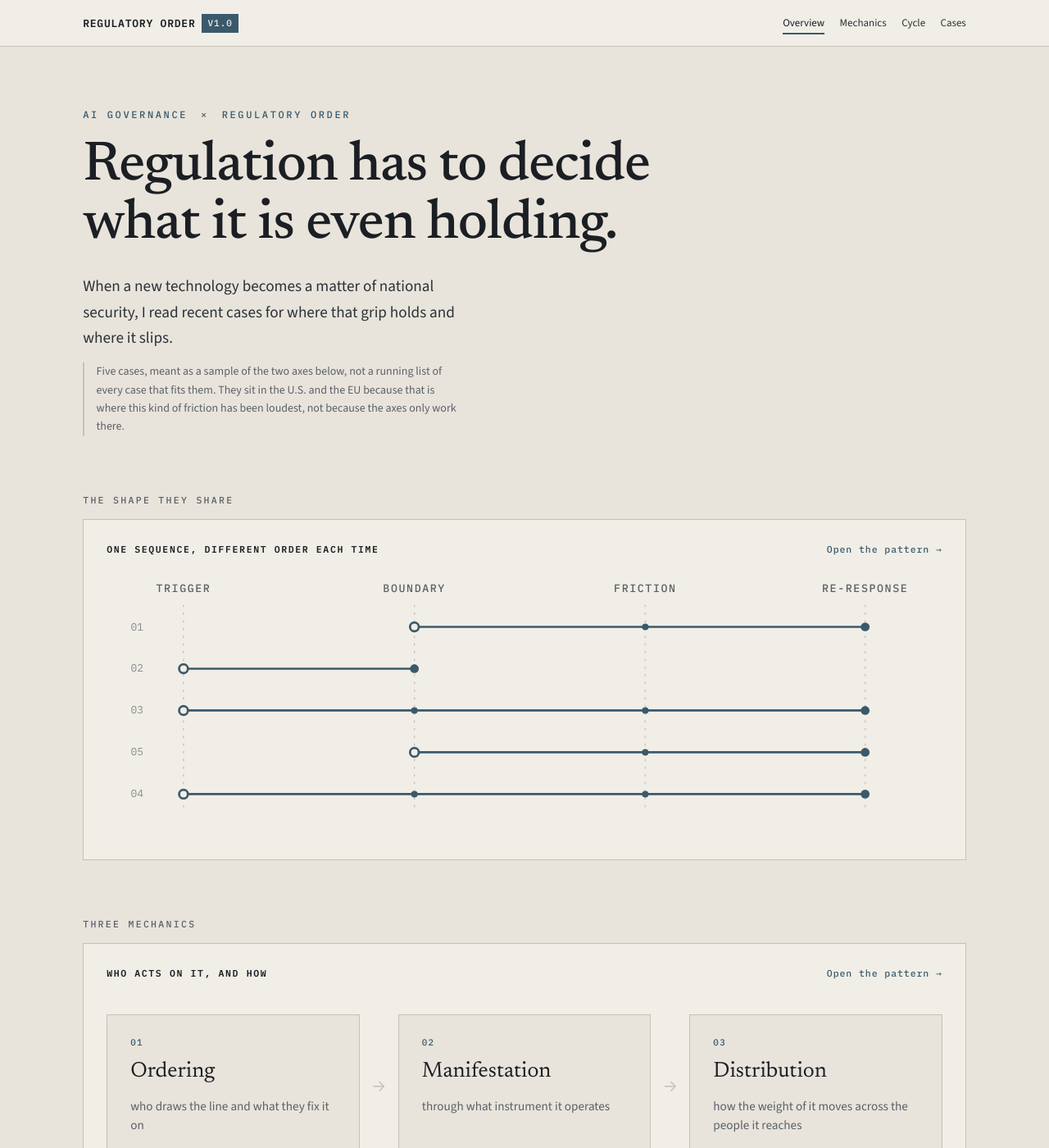
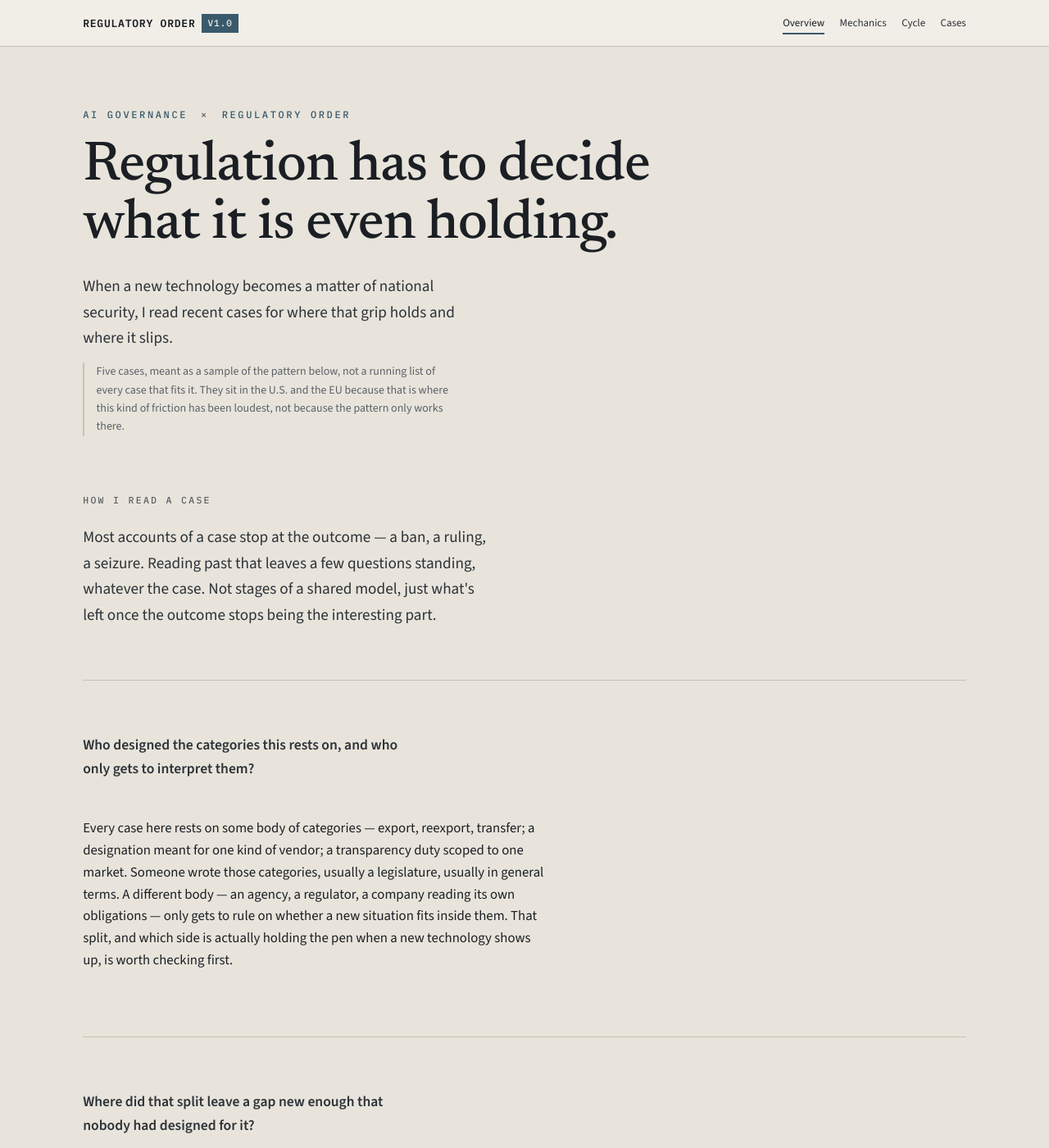
Before and after one commit to GaeunLim01/regulatory-order, a Jekyll site: the page built from index.html, in a window 1280 px wide and 1400 px high. Shown: the whole window at 82% size. Built offline with Jekyll 4.4.1, drawn with Linux system fonts in a browser that asks for light colours; some of the changed text lies outside the part shown.

Commit message:
Add files via upload

```diff
--- a/index.html
+++ b/index.html
@@ -13,100 +13,33 @@ description: How export-control and national-security rules try to hold a new te
       <h1 class="cov-title">Regulation has to decide what it is even holding.</h1>
     </div>
     <p class="cov-standfirst">When a new technology becomes a matter of national security, I read recent cases for where that grip holds and where it slips.</p>
-    <p class="note">Five cases, meant as a sample of the two axes below, not a running list of every case that fits them. They sit in the U.S. and the EU because that is where this kind of friction has been loudest, not because the axes only work there.</p>
+    <p class="note">Five cases, meant as a sample of the pattern below, not a running list of every case that fits it. They sit in the U.S. and the EU because that is where this kind of friction has been loudest, not because the pattern only works there.</p>
 
-    <!-- 2 · signature: the trace-field (links to cycle) -->
+    <!-- 2 · why read it this way -->
     <div class="cov-block">
-      <p class="cov-block__head">The shape they share</p>
-      <a class="cov-field" href="{{ '/framework/cycle/' | relative_url }}" aria-label="One sequence, entered in a different order each time. Open the full pattern.">
-        <span class="cov-field__cap">
-          <b>ONE SEQUENCE, DIFFERENT ORDER EACH TIME</b>
-          <span class="cov-field__go">Open the pattern →</span>
-        </span>
-        <svg viewBox="0 0 760 250" role="img" aria-label="Four stages, Trigger, Boundary, Friction, Re-response, with five case paths running across them at different entry points.">
-          <!-- stage guides -->
-          <g>
-            <line class="tf-guide" x1="70"  y1="40" x2="70"  y2="226"/>
-            <line class="tf-guide" x1="280" y1="40" x2="280" y2="226"/>
-            <line class="tf-guide" x1="490" y1="40" x2="490" y2="226"/>
-            <line class="tf-guide" x1="690" y1="40" x2="690" y2="226"/>
-            <text class="tf-stage" x="70"  y="28" text-anchor="middle">TRIGGER</text>
-            <text class="tf-stage" x="280" y="28" text-anchor="middle">BOUNDARY</text>
-            <text class="tf-stage" x="490" y="28" text-anchor="middle">FRICTION</text>
-            <text class="tf-stage" x="690" y="28" text-anchor="middle">RE-RESPONSE</text>
-          </g>
-          <!-- lane labels -->
-          <g>
-            <text class="tf-lane" x="22" y="63">01</text>
-            <text class="tf-lane" x="22" y="101">02</text>
-            <text class="tf-lane" x="22" y="139">03</text>
-            <text class="tf-lane" x="22" y="177">05</text>
-            <text class="tf-lane" x="22" y="215">04</text>
-          </g>
-          <!-- traces -->
-          <g class="tf-trace" data-case="1">
-            <polyline points="280,60 490,60 690,60"/>
-            <circle class="tf-node" cx="280" cy="60" r="4"/>
-            <circle class="tf-node--end" cx="490" cy="60" r="3"/>
-            <circle class="tf-node--end" cx="690" cy="60" r="4"/>
-          </g>
-          <g class="tf-trace" data-case="2">
-            <polyline points="70,98 280,98"/>
-            <circle class="tf-node" cx="70" cy="98" r="4"/>
-            <circle class="tf-node--end" cx="280" cy="98" r="4"/>
-          </g>
-          <g class="tf-trace" data-case="3">
-            <polyline points="70,136 280,136 490,136 690,136"/>
-            <circle class="tf-node" cx="70" cy="136" r="4"/>
-            <circle class="tf-node--end" cx="280" cy="136" r="3"/>
-            <circle class="tf-node--end" cx="490" cy="136" r="3"/>
-            <circle class="tf-node--end" cx="690" cy="136" r="4"/>
-          </g>
-          <g class="tf-trace" data-case="5">
-            <polyline points="280,174 490,174 690,174"/>
-            <circle class="tf-node" cx="280" cy="174" r="4"/>
-            <circle class="tf-node--end" cx="490" cy="174" r="3"/>
-            <circle class="tf-node--end" cx="690" cy="174" r="4"/>
-          </g>
-          <g class="tf-trace" data-case="4">
-            <polyline points="70,212 280,212 490,212 690,212"/>
-            <circle class="tf-node" cx="70" cy="212" r="4"/>
-            <circle class="tf-node--end" cx="280" cy="212" r="3"/>
-            <circle class="tf-node--end" cx="490" cy="212" r="3"/>
-            <circle class="tf-node--end" cx="690" cy="212" r="4"/>
-          </g>
-        </svg>
-      </a>
-    </div>
+      <p class="cov-block__head">How I read a case</p>
+      <p class="cov-standfirst">Most accounts of a case stop at the outcome — a ban, a ruling, a seizure. Reading past that leaves a few questions standing, whatever the case. Not stages of a shared model, just what's left once the outcome stops being the interesting part.</p>
 
-    <!-- 3 · three mechanics (single link, matches the cycle block above) -->
-    <div class="cov-block">
-      <p class="cov-block__head">Three mechanics</p>
-      <a class="cov-field" href="{{ '/framework/mechanics/' | relative_url }}" aria-label="Three mechanics: Ordering, Manifestation, Distribution. Open the full pattern.">
-        <span class="cov-field__cap">
-          <b>WHO ACTS ON IT, AND HOW</b>
-          <span class="cov-field__go">Open the pattern &#8594;</span>
-        </span>
-        <div class="cov-mech">
-          <div class="cov-mech__item">
-            <span class="cov-mech__num">01</span>
-            <span class="cov-mech__name">Ordering</span>
-            <span class="cov-mech__note">who draws the line and what they fix it on</span>
-          </div>
-          <span class="cov-mech__arrow" aria-hidden="true">&#8594;</span>
-          <div class="cov-mech__item">
-            <span class="cov-mech__num">02</span>
-            <span class="cov-mech__name">Manifestation</span>
-            <span class="cov-mech__note">through what instrument it operates</span>
-          </div>
-          <span class="cov-mech__arrow" aria-hidden="true">&#8594;</span>
-          <div class="cov-mech__item">
-            <span class="cov-mech__num">03</span>
-            <span class="cov-mech__name">Distribution</span>
-            <span class="cov-mech__note">how the weight of it moves across the people it reaches</span>
-          </div>
+      <div class="lens-section">
+        <p class="lens-dek" style="font-size:1.1rem; font-weight:600;">Who designed the categories this rests on, and who only gets to interpret them?</p>
+        <div class="lens-body">
+          <p>Every case here rests on some body of categories — export, reexport, transfer; a designation meant for one kind of vendor; a transparency duty scoped to one market. Someone wrote those categories, usually a legislature, usually in general terms. A different body — an agency, a regulator, a company reading its own obligations — only gets to rule on whether a new situation fits inside them. That split, and which side is actually holding the pen when a new technology shows up, is worth checking first.</p>
         </div>
-      </a>
+      </div>
+
+      <div class="lens-section">
+        <p class="lens-dek" style="font-size:1.1rem; font-weight:600;">Where did that split leave a gap new enough that nobody had designed for it?</p>
+        <div class="lens-body">
+          <p>New technology tends to sit outside whatever was designed, not because anyone missed it, but because designing for something before it exists isn't really possible. A chip reachable without moving. A model whose weights might need policing on their own. An access request no category was written for. The interesting gaps are the ones neither the designer nor the interpreter actually built for.</p>
+        </div>
+      </div>
+
+      <div class="lens-section">
+        <p class="lens-dek" style="font-size:1.2rem; font-weight:700;">What did each actor do into that gap — and where does what they meant to do come apart from what actually happened, and who ends up carrying the difference?</p>
+        <div class="lens-body">
+          <p>This is where a case actually lives. Once a gap exists, actors move into it: an agency short on statutory authority races ahead of the legislature anyway; a company picks the cheaper global fix over the narrower legal one; an individual routes a shipment through the seam between two definitions. Almost none of them land the outcome they were aiming for. The rule built to hold a company catches an employee instead. A tool built to flag foreign ownership gets pointed at a domestic policy dispute. A label meant for one market becomes the default everywhere because matching it exactly costs more than exceeding it. Somebody, every time, ends up holding a difference they didn't sign up for.</p>
+        </div>
+      </div>
     </div>
 
     <!-- 4 · five cases -->
```
Also changed, not shown: other parts of index.html (+0 -24 lines).
